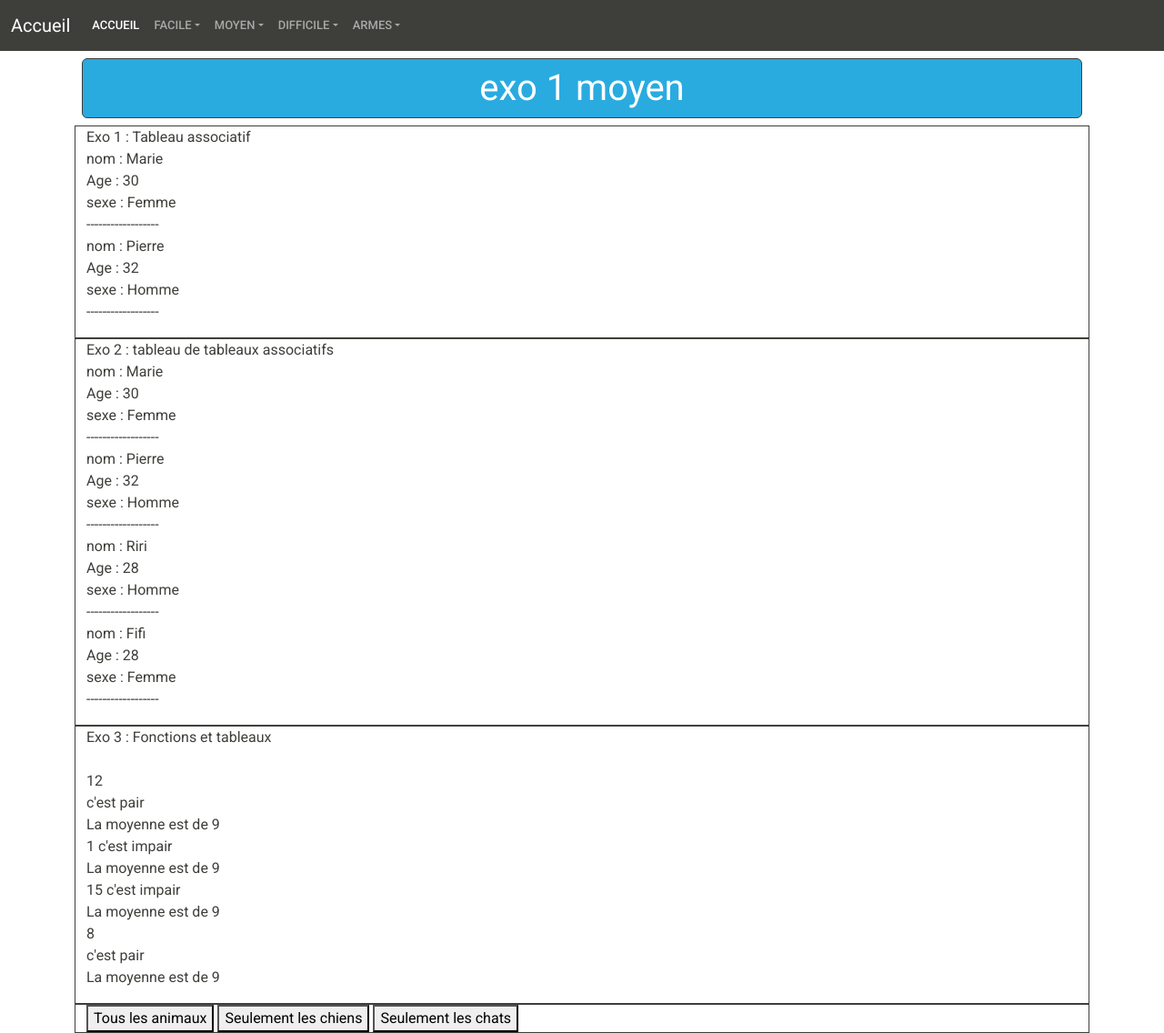
After one commit to MaximeMillien/DWWMMM, a PHP site: page /exo1Moyen.php in a window 1280 px wide. The commit adds this page. Shown: the whole page at 91% size. Run offline with PHP 8.4, Linux system fonts and the light colour scheme.

Commit message:
MAJ 1 26/11/22

```diff
--- /dev/null
+++ b/SiteExercicePHPWEB/exo1Moyen.php
@@ -0,0 +1,85 @@
+<?php ob_start();
+require "fonctions.php";
+
+$titre = "exo 1 moyen";
+?>
+
+<!-- QUESTION 1 Tableau associatif -->
+
+<?php
+$identite1 = array("nom" => "Marie" , "Age" => "30", "sexe" => "Femme");
+$identite2 = array("nom" => "Pierre" , "Age" => "32", "sexe" => "Homme");
+?>
+
+    <div class="container border border-dark">
+        <label>Exo 1 : Tableau associatif </label>
+        <p><?php personnes($identite1) . personnes($identite2)  ?></p>
+    </div>
+
+<!-- QUESTION 2 -->
+
+<?php
+$identite = [array("nom" => "Marie" , "Age" => "30", "sexe" => "Femme"),
+array("nom" => "Pierre" , "Age" => "32", "sexe" => "Homme"),
+array("nom" => "Riri" , "Age" => "28", "sexe" => "Homme"),
+array("nom" => "Fifi" , "Age" => "28" , "sexe" => "Femme")]
+?>
+
+<div class="container border border-dark">
+    <label> Exo 2 : tableau de tableaux associatifs</label>
+    <p><?php for ($i = 0; $i < count($identite) ; $i++) : personnes($identite[$i]) ; endfor?></p>
+</div>
+
+
+
+
+
+<!-- Question 3 -->
+<?php
+$tabNotes = array(12,1,15,8);
+?>
+
+<div class="container border border-dark">
+    <label >Exo 3 : Fonctions et tableaux</label>
+ <p><?php  for ($i = 0 ; $i < count($tabNotes) ; $i++) : afficherTableau($tabNotes[$i])  . estTableauPair ($tabNotes[$i]) . calculerMoyenne($tabNotes[$i]) ; endfor ?></p>
+</div>
+
+
+
+
+
+<!-- Question 4 -->
+<form action="" method="GET">
+<div class="container border border-dark">
+
+    <button type> Tous les animaux </button>
+    <button type="submit" nom="Chien"> Seulement les chiens </button>
+    <button> Seulement les chats </button>
+
+</div>
+</form>
+<?php
+
+
+$tab = array(
+    'Marie' => array("30", "Chien"),
+    'Pierre' => array("32", "Chat"),
+    'Riri' => array("28", "Chien"),
+    'Fifi' => array("28", "Chat"), );
+if (isset($_GET["Chien"])) {
+    foreach ($tab as $key => $value){
+         if ($value[1] == "Chien") {             ?>
+         <h1>  <?= $key . $value[0]?></h1>
+         <?php
+           }
+            } }
+?>
+
+
+
+
+
+<?php
+$content = ob_get_clean();
+require "template.php";
+?>
--- a/SiteExercicePHPWEB/fonctions.php
+++ b/SiteExercicePHPWEB/fonctions.php
@@ -0,0 +1,75 @@
+<?php
+
+function personnes($identite){
+    foreach ($identite as $key => $value){
+        echo $key . " : " . $value  . " <br> ";
+    }
+    echo "------------------ <br>";
+}
+
+
+
+
+function afficherTableau($tabNotes){
+   echo " <br> " . $tabNotes;
+}
+
+function calculerMoyenne($moyenne){
+    $tabNotes = array(12,1,15,8);
+    $moyenne = array_sum ($tabNotes)/ count ($tabNotes);
+    echo " <br> La moyenne est de " . $moyenne;
+
+}
+
+function estTableauPair($tabNotes){
+$pair = null;
+    if ($tabNotes%2 == $pair){
+        echo " <br> c'est pair ";
+    } elseif ($tabNotes%2 !== $pair) {
+        echo " c'est impair ";
+    }
+}
+
+
+
+
+
+
+
+// function test($animaux){
+//     if ("type" == "chien"){
+//         echo "" . ($animaux);
+//     } elseif ("type" == "chat"){
+//         echo "" . ($animaux);
+//     } elseif ("type" == "chien" && "chat") {
+//         echo "" . ($animaux);
+//     }
+// }
+
+// function tous($animaux){
+//     foreach ($animaux as $key => $value){
+//         if ($value == "chien" && "chat");
+//     echo $key . " : " . $value . " <br> ";
+//     }
+//     echo"------------------";
+// }
+
+// function chien($animaux){
+//     foreach ($animaux as $key => $value){
+//         if ($value == "chien"){
+//             echo "" . $animaux;
+//         }
+//     }
+//     echo"------------------";
+// }
+
+// function chat($animaux){
+//     foreach ($animaux as $key => $value){
+//         if ($value == "chat"){
+//             echo "" . $animaux;
+//         }
+//     }
+//     echo"------------------";
+// }
+
+?>
--- a/SiteExercicePHPWEB/template.php
+++ b/SiteExercicePHPWEB/template.php
@@ -42,7 +42,7 @@
                     <li class="nav-item dropdown">
                         <a class="nav-link dropdown-toggle" data-bs-toggle="dropdown" href="#" role="button" aria-haspopup="true" aria-expanded="false">Moyen</a>
                         <div class="dropdown-menu">
-                            <a class="dropdown-item" href="#">Exercice 1</a>
+                            <a class="dropdown-item" href="exo1Moyen.php">Exercice 1</a>
                             <a class="dropdown-item" href="#">Exercice 2</a>
                             <a class="dropdown-item" href="#">Exercice 3</a>
                         </div>
```
Also changed, not shown: SiteExercicePHPWEB/exo2Facile.php (+54 -13 lines), SiteExercicePHPWEB/exo1Difficile.php (added).
